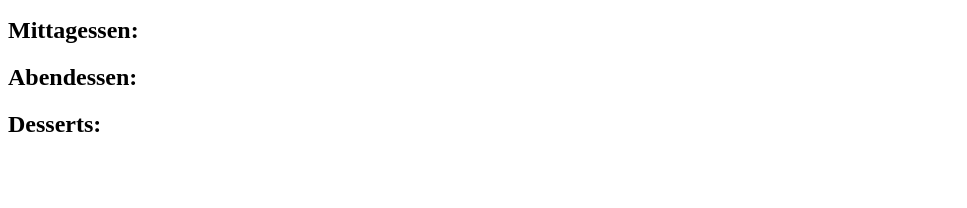
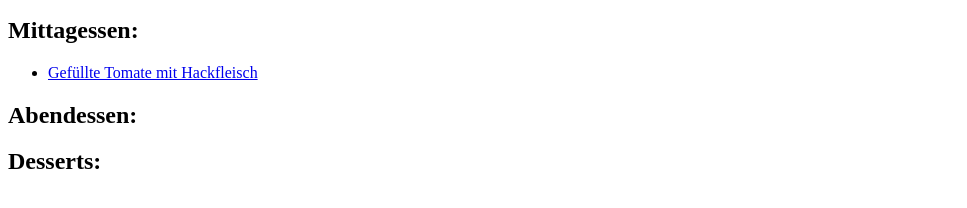
Before and after one commit to Jaxjoh/low-carb-recipes, a plain HTML site: page index.html in a window 1280 px wide. Shown: the part 150-358 px from the top of the page, without its empty margins (0-967 px from the left). Drawn offline with Linux system fonts and the light colour scheme.

Commit message:
add filled tomatoes

```diff
--- a/index.html
+++ b/index.html
@@ -16,7 +16,8 @@
     </ul>
     <h2>Mittagessen:</h2>
     <ul>
-
+        <li>
+            <a href="recipes/gefüllte-tomate-mit-hackfleisch.html">Gefüllte Tomate mit Hackfleisch</a>
     </ul>
     <h2>Abendessen:</h2>
     <ul>
```
